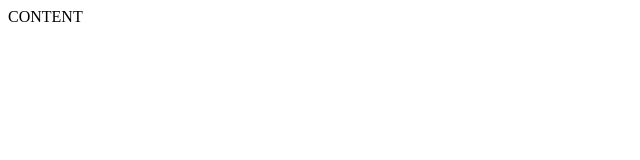
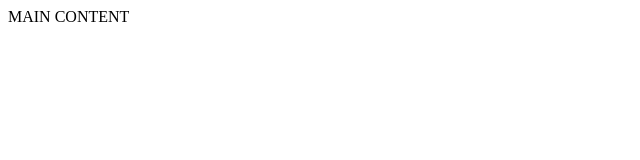
Before and after one commit to ESinkev/9-git-conflict, a plain HTML site: page index.html in a window 1280 px wide. Shown: the full height of the page, 0-640 px from the left. Drawn offline with Linux system fonts and the light colour scheme.

Commit message:
Pridejau pagrindinio turinio sekcija

```diff
--- a/index.html
+++ b/index.html
@@ -6,6 +6,9 @@
     <title>Document</title>
 </head>
 <body>
-    CONTENT
+
+    <main>
+        MAIN CONTENT
+    </main>
 </body>
 </html>
```
